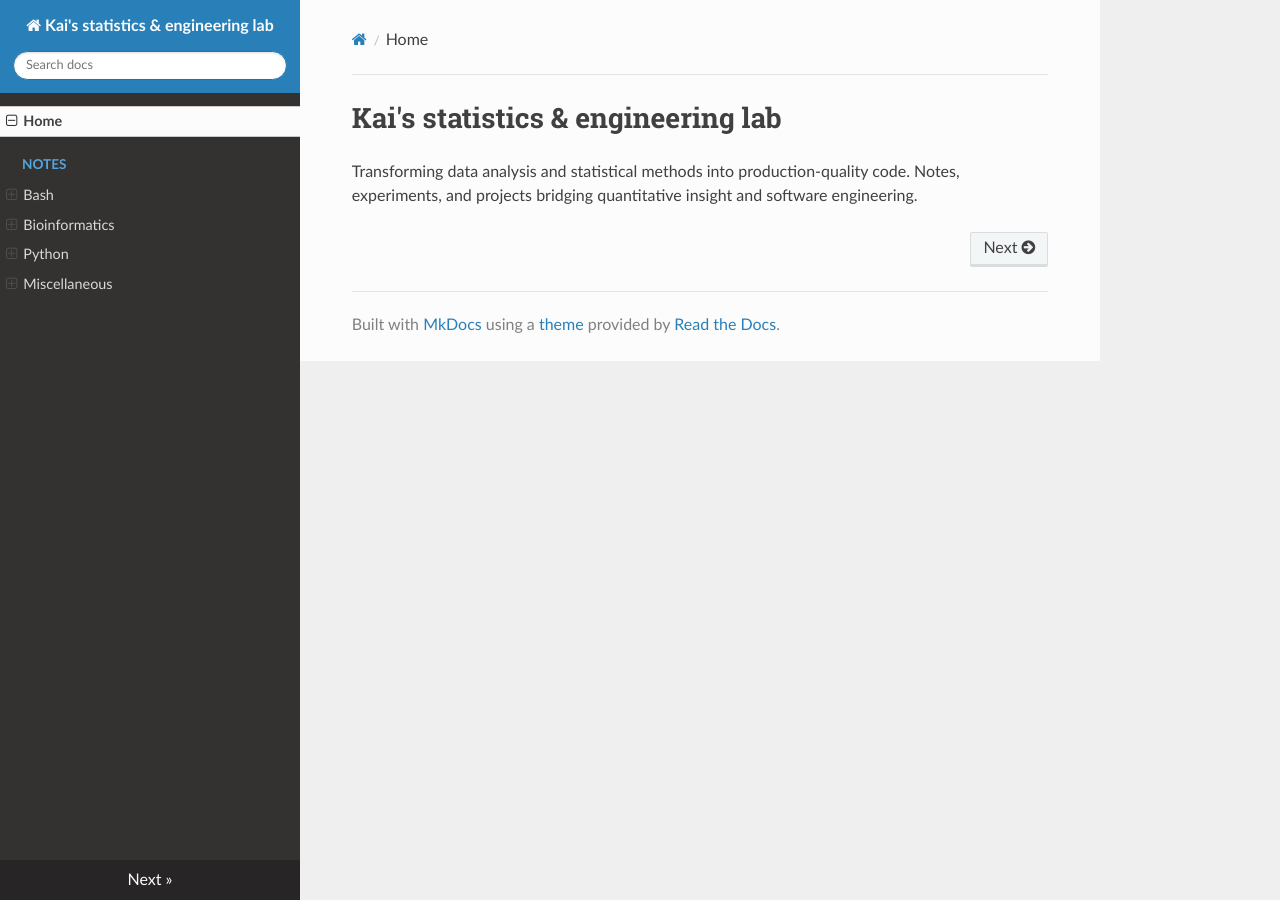
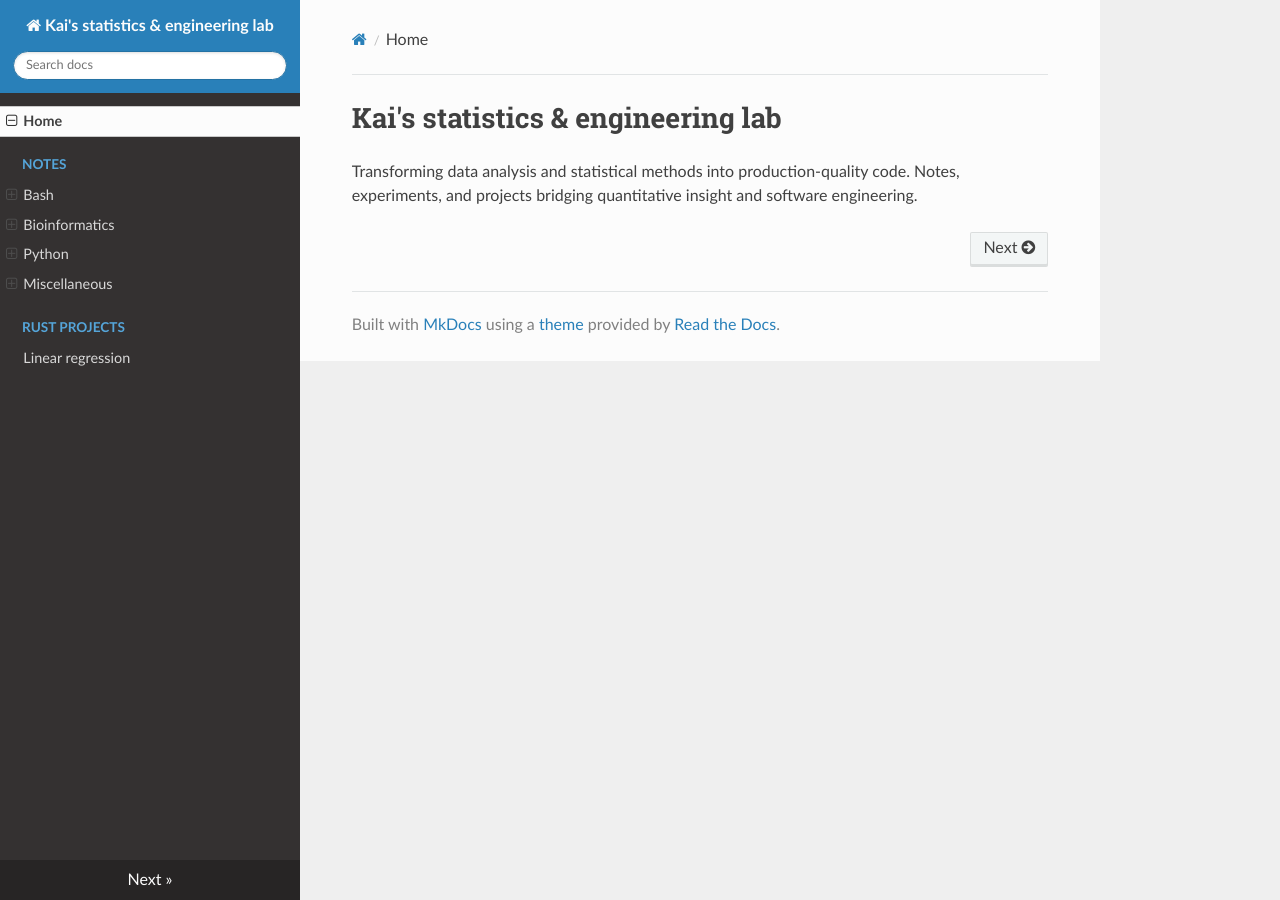
Before and after one commit to drkaizeng/statistics_and_engineering_lab, an MkDocs documentation site: the page built from docs/index.md, in a window 1280 px wide. Built offline with MkDocs 1.6.1, drawn with Linux system fonts in a browser that asks for light colours; nearby versions of some CDN libraries.

Commit message:
Add linear regression page

```diff
--- a/mkdocs.yml
+++ b/mkdocs.yml
@@ -22,6 +22,8 @@ nav:
             - pandas examples: python/pandas_examples.md
         - Miscellaneous:
             - Setting up mkdocs: misc/setting_up_mkdocs.md
+    - Rust projects:
+        - Linear regression: rust_projects/linear_regression.md
 
 markdown_extensions:
     - attr_list
```
Also changed, not shown: docs/rust_projects/linear_regression.md (added, +1 -0 lines).
